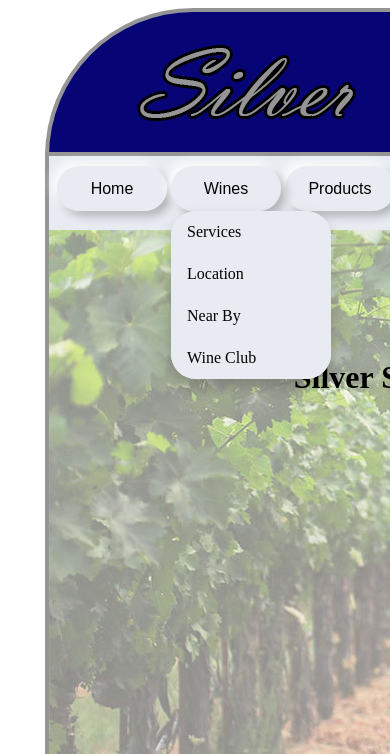
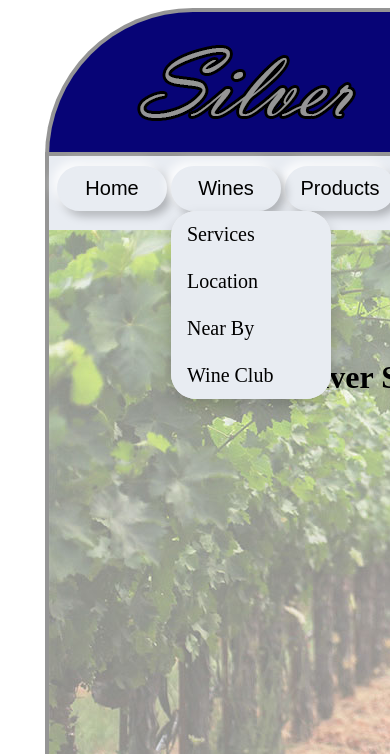
Before and after one commit to coreyreid1403/coreyreid1403.github.io, a plain HTML site: page index.html in a window 390 px wide. Both pictures are taken after a click on the button "Wines". Shown: the top 754 px of the page. Drawn offline with Linux system fonts and the light colour scheme.

Commit message:
Update styles.css

```diff
--- a/styles.css
+++ b/styles.css
@@ -155,6 +155,12 @@
 		display: block;
 	}
 
+	@media(max-width:1200px){
+		.dropdown-content a{
+				font-size: 20px;
+		}
+	}
+
 	.dropdown a:hover {background-color: #ddd}
 
 	.show {display:block;}
@@ -196,6 +202,7 @@
 	@media(max-width:1200px){
 		.neu-btn{
 				height: 45px;
+				font-size: 20px;
 		}
 	}
 
```
